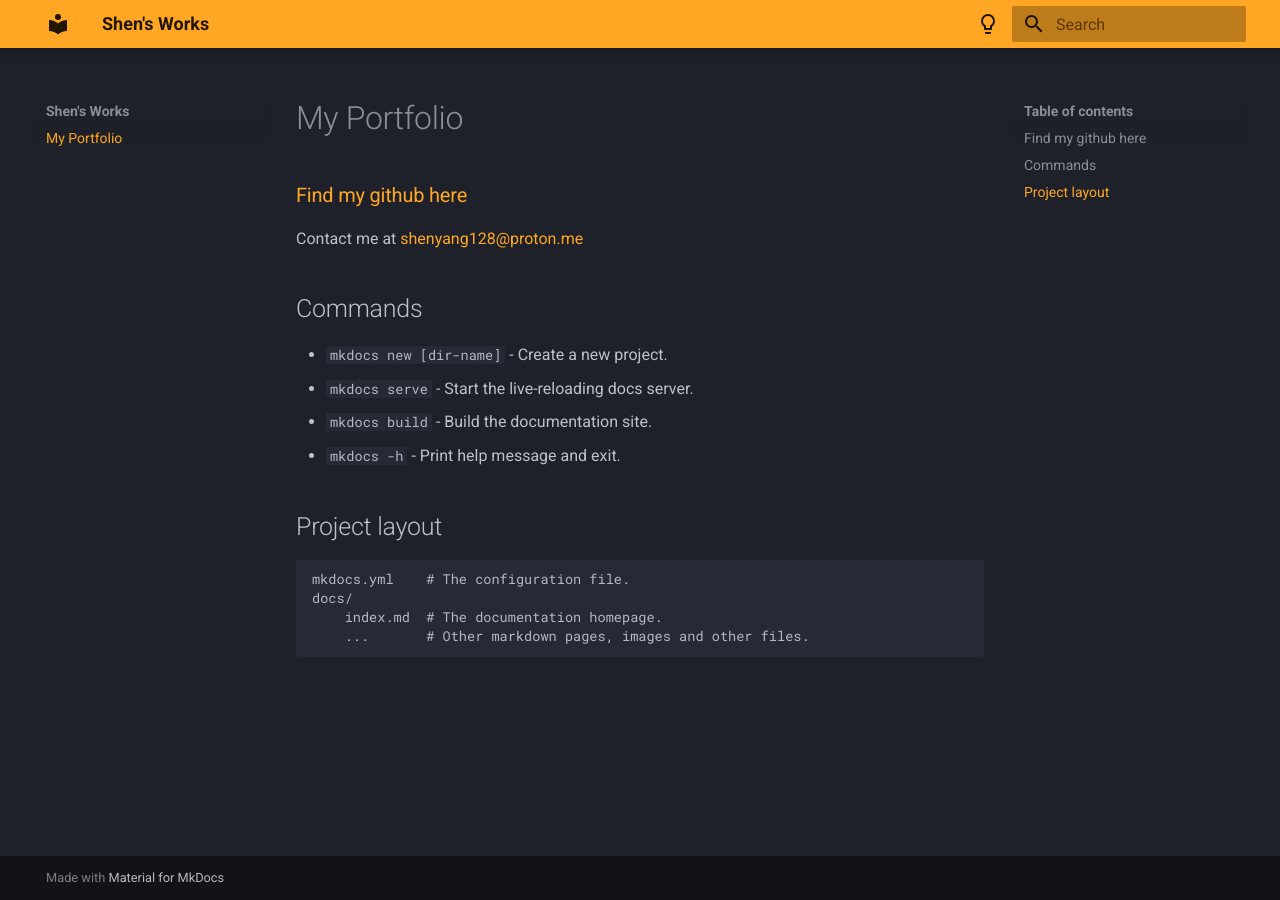
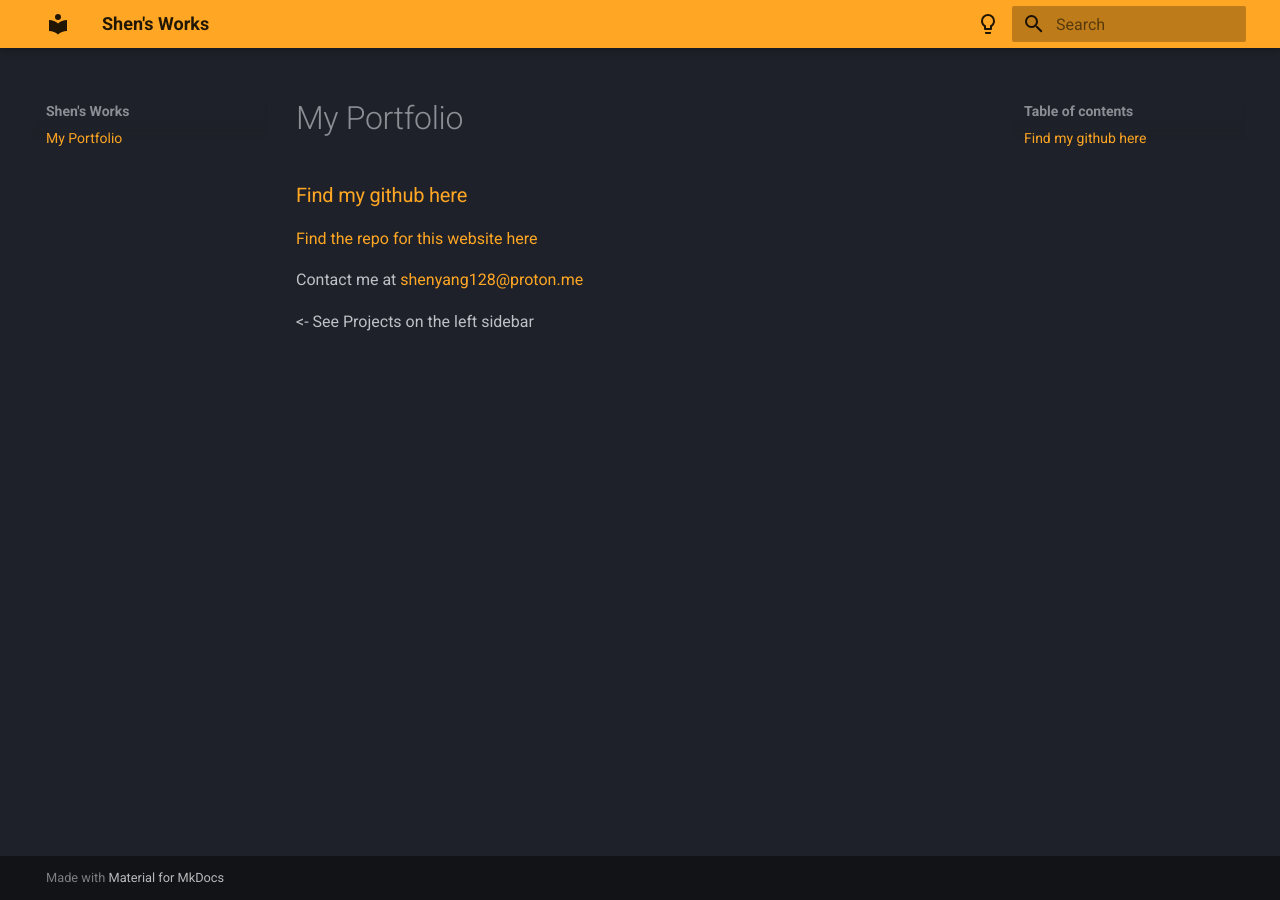
Before and after one commit to FireLemons/portfolio, an MkDocs documentation site: the page built from docs/index.md, in a window 1280 px wide. Built offline with MkDocs 1.6.1 and Material for MkDocs 9.7.7, drawn with Linux system fonts in a browser that asks for light colours.

Commit message:
finish home page

```diff
--- a/docs/index.md
+++ b/docs/index.md
@@ -1,17 +1,7 @@
 # My Portfolio
 ### [Find my github here](https://github.com/FireLemons)
+[Find the repo for this website here](https://github.com/FireLemons/portfolio)
+
 Contact me at [shenyang128@proton.me](mailto:[shenyang128@proton.me])
 
-## Commands
-
-* `mkdocs new [dir-name]` - Create a new project.
-* `mkdocs serve` - Start the live-reloading docs server.
-* `mkdocs build` - Build the documentation site.
-* `mkdocs -h` - Print help message and exit.
-
-## Project layout
-
-    mkdocs.yml    # The configuration file.
-    docs/
-        index.md  # The documentation homepage.
-        ...       # Other markdown pages, images and other files.
+<- See Projects on the left sidebar
```
